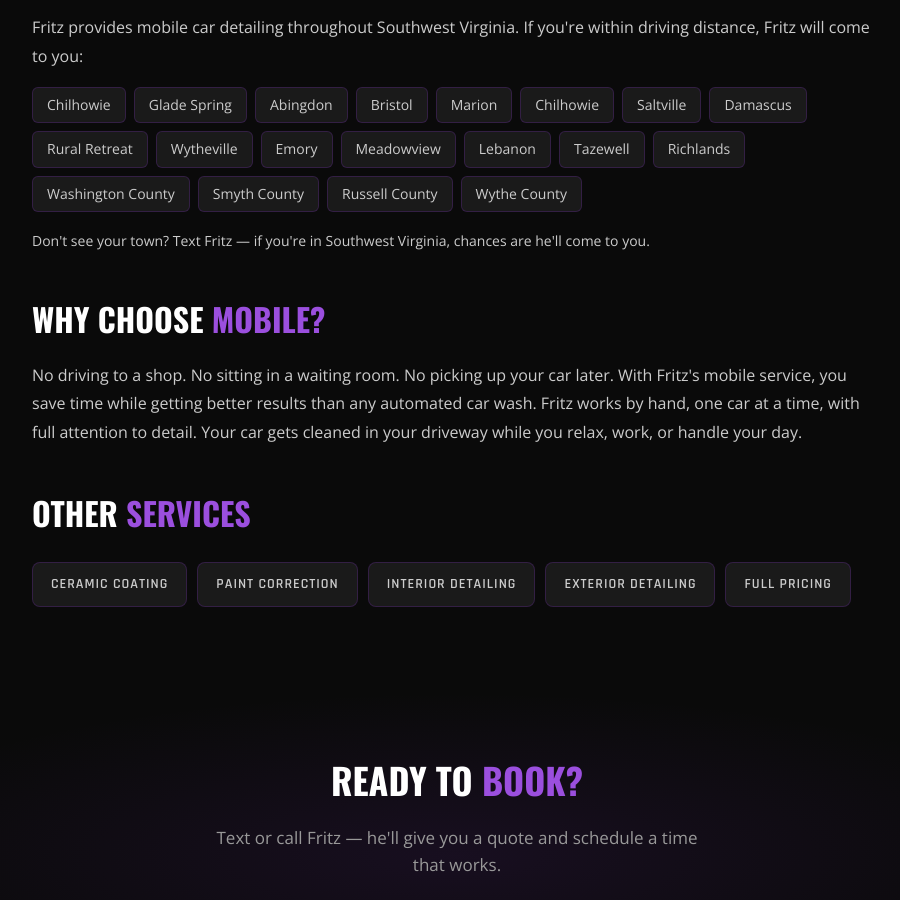
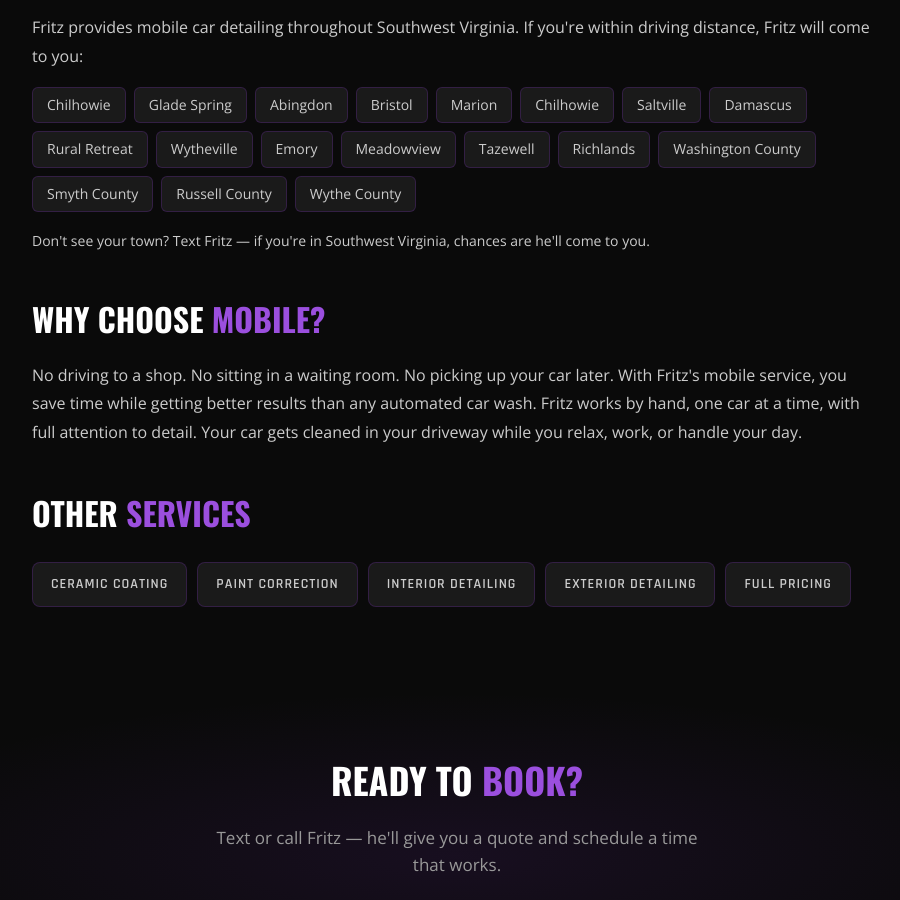
Before and after one commit to fritzdetailonthego/https-fritzdetailing.net, a website: page public/mobile-detailing.html in a window 1280 px wide. Shown: the part 1506-2406 px from the top of the page, without its empty margins (183-1083 px from the left). Drawn offline with nearby package versions, Linux system fonts and the light colour scheme.

Commit message:
Remove Lebanon from service area list

```diff
--- a/public/mobile-detailing.html
+++ b/public/mobile-detailing.html
@@ -32,7 +32,7 @@
 <h2 class="section-title" style="margin-top:40px">Towns & Areas <em>We Serve</em></h2>
 <p class="text">Fritz provides mobile car detailing throughout Southwest Virginia. If you're within driving distance, Fritz will come to you:</p>
 <div class="town-list">
-<span>Chilhowie</span><span>Glade Spring</span><span>Abingdon</span><span>Bristol</span><span>Marion</span><span>Chilhowie</span><span>Saltville</span><span>Damascus</span><span>Rural Retreat</span><span>Wytheville</span><span>Emory</span><span>Meadowview</span><span>Lebanon</span><span>Tazewell</span><span>Richlands</span><span>Washington County</span><span>Smyth County</span><span>Russell County</span><span>Wythe County</span>
+<span>Chilhowie</span><span>Glade Spring</span><span>Abingdon</span><span>Bristol</span><span>Marion</span><span>Chilhowie</span><span>Saltville</span><span>Damascus</span><span>Rural Retreat</span><span>Wytheville</span><span>Emory</span><span>Meadowview</span><span>Tazewell</span><span>Richlands</span><span>Washington County</span><span>Smyth County</span><span>Russell County</span><span>Wythe County</span>
 </div>
 <p class="text" style="font-size:14px">Don't see your town? Text Fritz — if you're in Southwest Virginia, chances are he'll come to you.</p>
 <h2 class="section-title" style="margin-top:40px">Why Choose <em>Mobile?</em></h2>
```
Also changed, not shown: public/index.html (+0 -1 lines).
